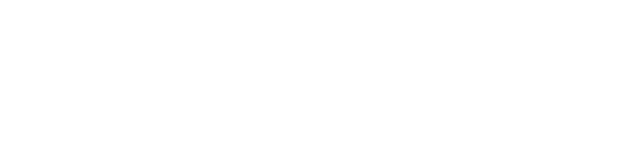
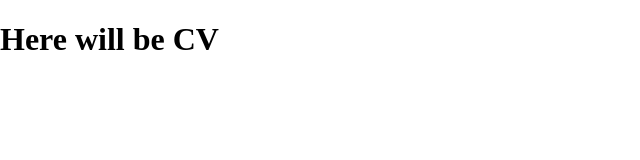
Before and after one commit to YurBat/rsschool-cv, a plain HTML site: page index.html in a window 1280 px wide. Shown: the whole page, without its empty margins (0-640 px from the left). Drawn offline with Linux system fonts and the light colour scheme.

Commit message:
feat: add minimum text to HTML

```diff
--- a/index.html
+++ b/index.html
@@ -10,6 +10,6 @@
 </head>
 
 <body>
-
+    <h1>Here will be CV</h1>
 </body>
 </html>
```
